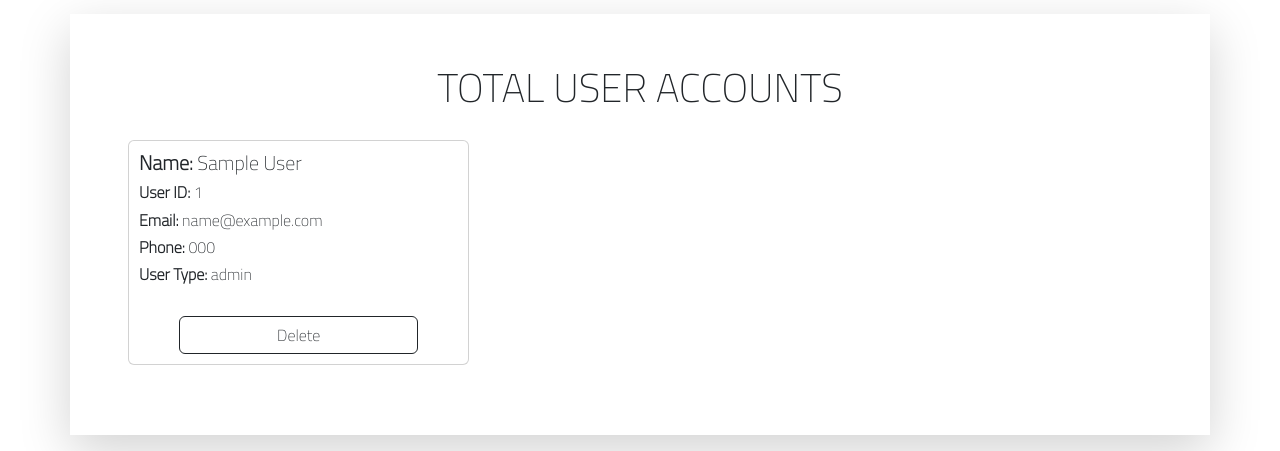
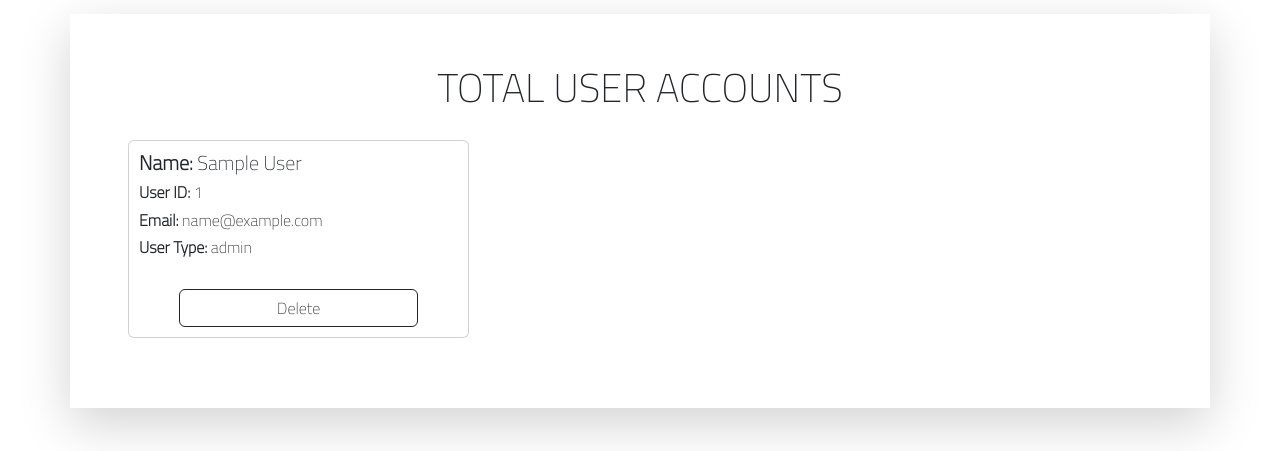
Before and after one commit to AbdulDeBorja09/SilakboApparelFinal, a PHP site: page /admin_user.php in a window 1280 px wide. Shown: the part 349-800 px from the top of the page. Run offline with PHP 8.4, Linux system fonts and the light colour scheme; the visitor is signed in with stand-in values (Sample User, id 1); tables that the repository leaves empty or names only in its code hold one stand-in row (values such as "Sample post"); some libraries are stand-ins or nearby versions; some web fonts are replaced.

Commit message:
Update admin_user.php

```diff
--- a/admin_user.php
+++ b/admin_user.php
@@ -64,7 +64,6 @@
           <h5><b>Name: </b><?php echo $fetch_user['name']; ?></h5>
           <h6><b>User ID: </b><?php echo $fetch_user['id']; ?></h6>
           <h6><b>Email: </b><?php echo $fetch_user['email']; ?></h6>
-          <h6><b>Phone: </b><?php echo $fetch_user['phone_num']; ?></h6>
           <h6><b>User Type: </b> <?php echo $fetch_user['user_type']; ?></h6>
           <br>
           <a name="delete" href="admin_user.php?delete=<?php echo $fetch_user ['id']; ?>;" onclick="return confirm('Delete this message?');" class="btn w-75 mx-auto btn-outline-dark"> Delete</a>
```
